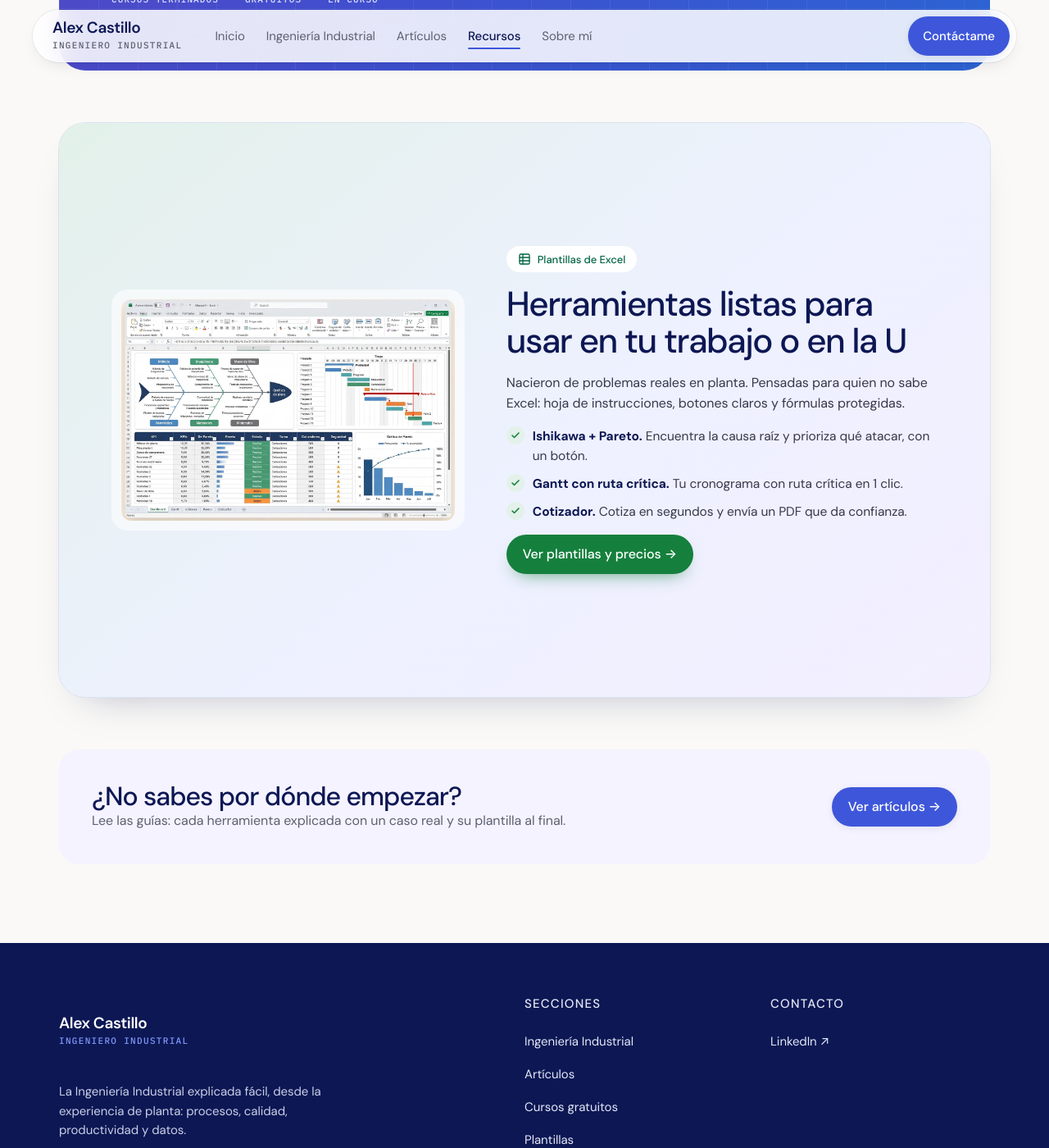
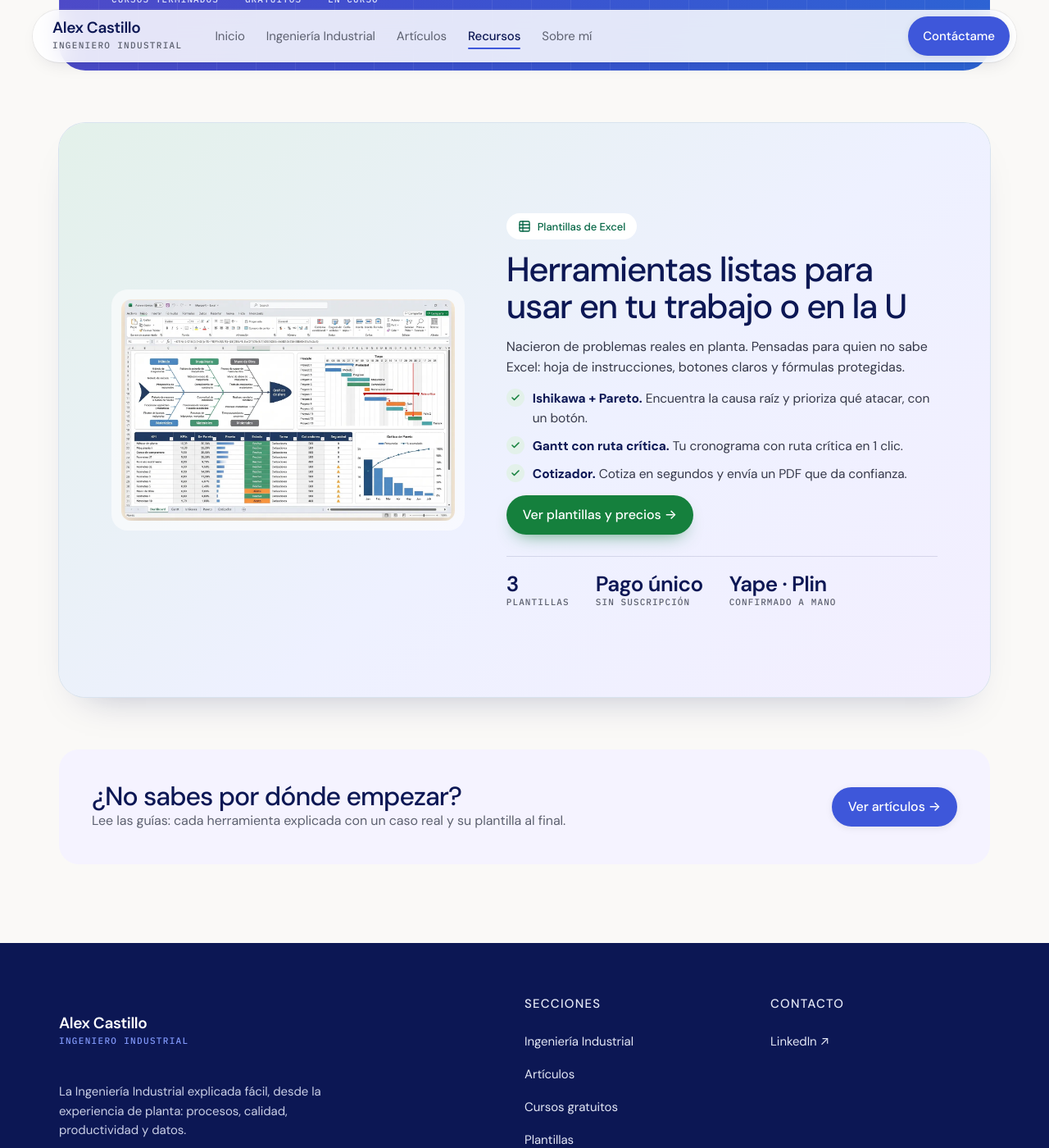
Before and after one commit to AlexCastilloFar/AlexCastilloFar.github.io, a Jekyll site: the page built from recursos/index.html, in a window 1280 px wide and 1400 px high, scrolled down 1128 px. Shown: the whole window at 82% size. Built offline with Jekyll 4.4.1, drawn with Linux system fonts in a browser that asks for light colours.

Commit message:
Recursos: tarjetas del mismo alto con datos en ambas (pendiente de aprobación)
Co-Authored-By: Claude Opus 5.5 <noreply@anthropic.com>
Claude-Session: https://claude.ai/code/session_01PDpecnC4qJskpxKXANRDtd

```diff
--- a/assets/css/style.css
+++ b/assets/css/style.css
@@ -1393,3 +1393,7 @@ body:not(.s-inicio):not(.l-post):not(.s-plantillas):not(.s-ingenieria) main{back
 /* Recursos: degradado invertido (violeta en el texto, azul en la imagen) y ambas tarjetas del mismo alto */
 .rc-dark{background:linear-gradient(300deg,#2c64d4 0%,#3f4fcf 50%,#5a46c2 100%)}
 @media (min-width:901px){.rc-dark,.rc-light{min-height:0;height:700px}.rc-dark .rc-txt{gap:14px}.rc-dark .rc-sellos{margin-top:4px;padding-top:16px}}
+.rc-sellos.claro{border-top-color:rgba(12,23,84,.12)}
+.rc-sellos.claro b{color:var(--ink)}
+.rc-sellos.claro small{color:var(--muted)}
+.rc-light .rc-txt{gap:14px}
--- a/recursos/index.html
+++ b/recursos/index.html
@@ -47,6 +47,7 @@ description: Cursos gratuitos con sus clases ordenadas y plantillas de Excel par
           {% for p in site.data.plantillas %}<li><span><b>{{ p.nombre }}.</b> {{ p.beneficio }}</span></li>{% endfor %}
         </ul>
         <div class="ctas"><a class="btn pl-btn-verde" href="{{ '/plantillas/' | relative_url }}">Ver plantillas y precios →</a></div>
+        <div class="rc-sellos claro"><div><b>{{ site.data.plantillas.size }}</b><small>PLANTILLAS</small></div><div><b>Pago único</b><small>SIN SUSCRIPCIÓN</small></div><div><b>Yape · Plin</b><small>CONFIRMADO A MANO</small></div></div>
       </div>
       <div class="rc-vis"><div class="rc-marco claro"><img src="{{ '/assets/img/recursos/plantillas.webp' | relative_url }}" alt="Plantilla de Excel con diagrama de Ishikawa, Gantt y diagrama de Pareto" width="1400" height="931" loading="lazy" decoding="async"></div></div>
     </div>
```
